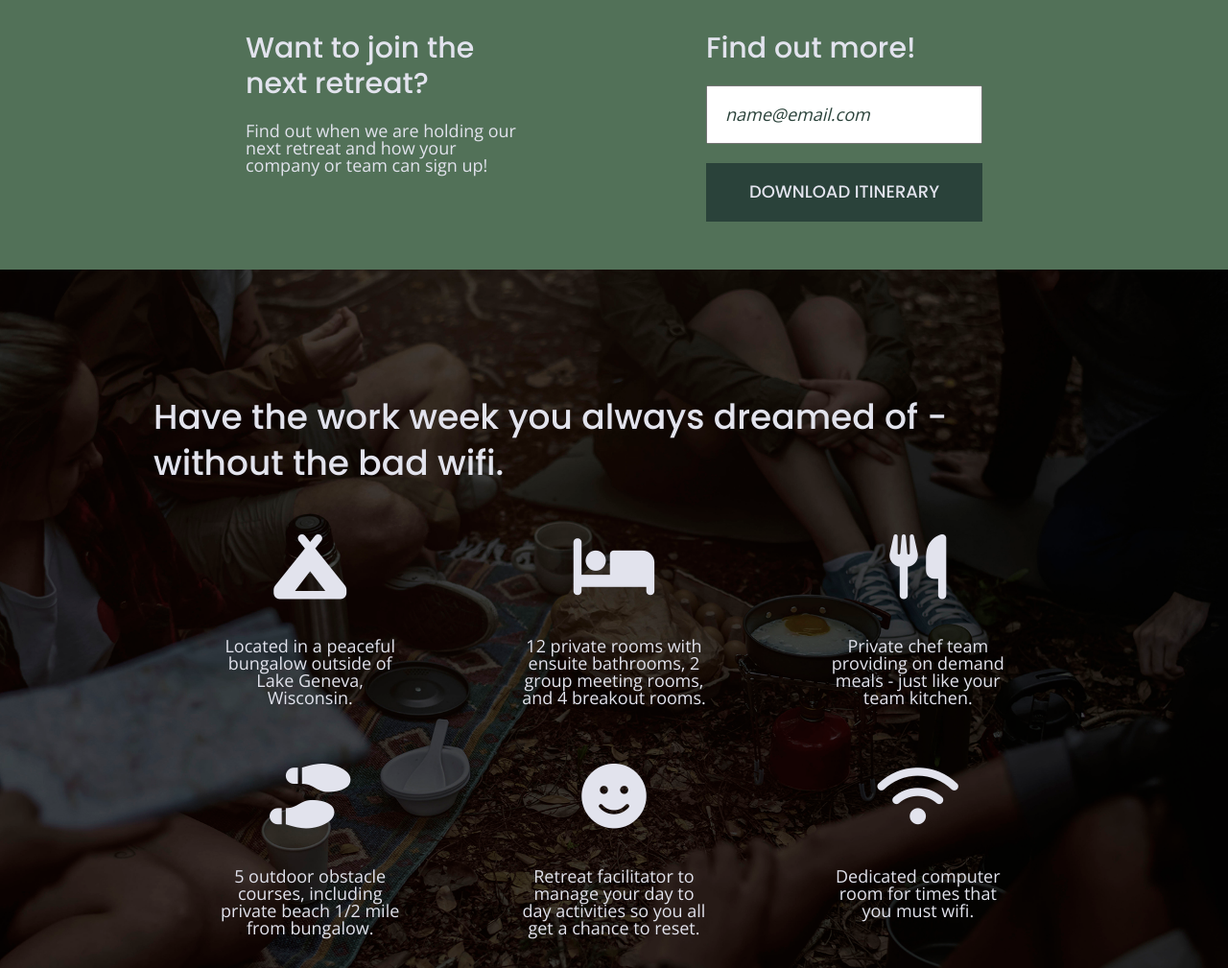
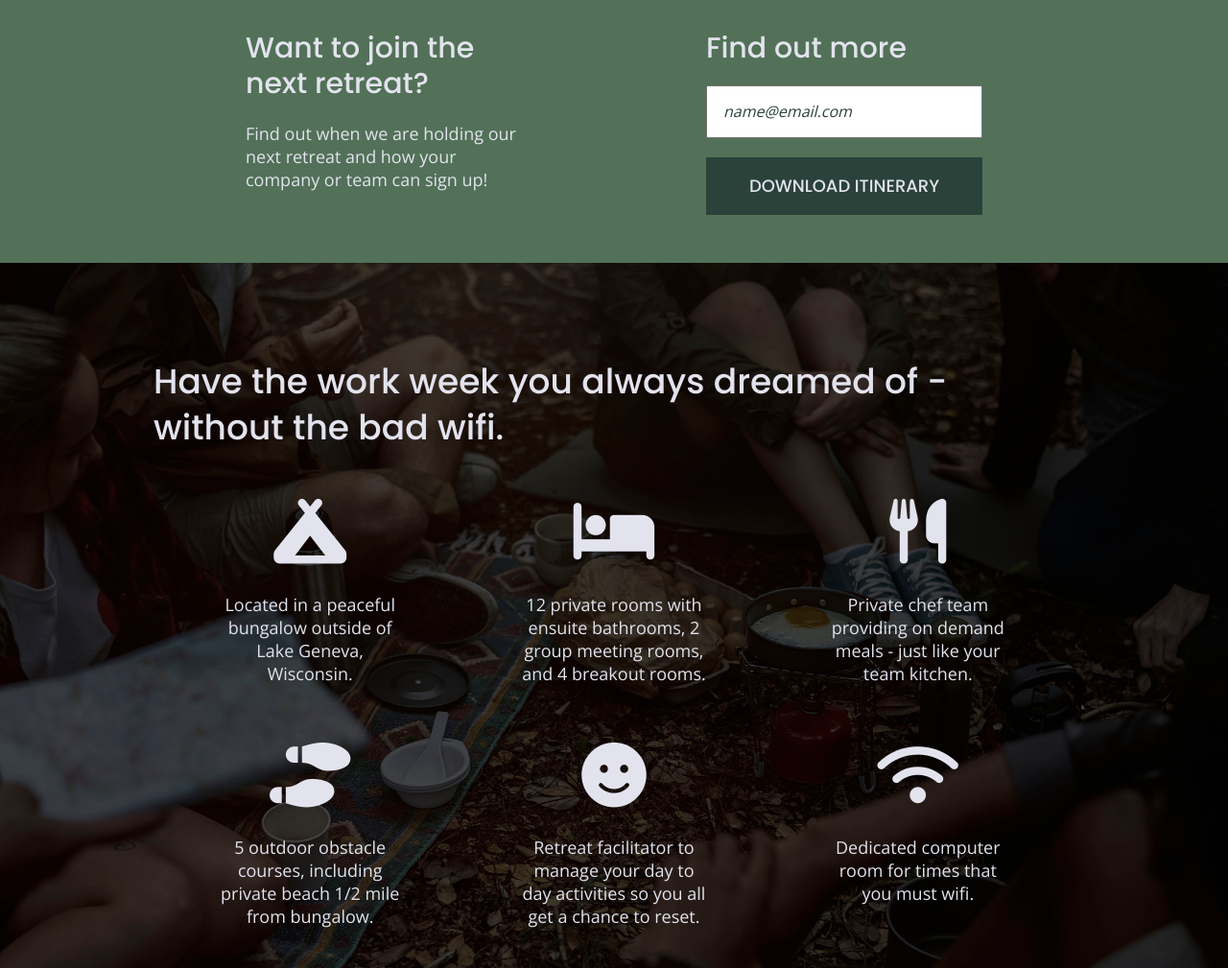
Before and after one commit to TanyaEychner/unplugged-responsive, a website: page index.html in a window 1280 px wide. Shown: the part 720-1729 px from the top of the page at 96% size. Drawn offline with nearby package versions, Linux system fonts and the light colour scheme.

Commit message:
Everything looks great

```diff
--- a/css/main.css
+++ b/css/main.css
@@ -115,6 +115,7 @@ h2 {
   font-family: 'Poppins', sans-serif;
   font-size: 1.875em;
   font-weight: 500;
+  margin: 0;
 }
 
 h3,
@@ -139,7 +140,7 @@ figure {
 }
 
 address {
-  font-family: normal;
+  font-style: normal;
 }
 
 .content-wrapper {
@@ -169,7 +170,7 @@ header figure {
 .header-divider {
   height: 1px;
   width: 100%;
-  padding: 10px 0 20px 0;
+  margin: 10px 0 20px 0;
   background: #3a3a3a;
 }
 
@@ -272,8 +273,6 @@ input[type=text] {
   box-sizing: border-box;
   width: 100%;
   color: #2a423a;
-  font-size: 1.125em;
-  font-weight: 500;
   font-style: italic;
   padding: 1em;
 }
@@ -311,16 +310,16 @@ input[type=button] {
   margin: 30px 0;
 }
 
-.features i {
-  font-size: 3.75em;
-  margin-bottom: 40px;
-}
-
 .features .features-items {
   display: flex;
   justify-content: center;
   align-items: flex-start;
   flex-flow: row wrap;
+}
+
+.features i {
+  font-size: 3.75em;
+  margin-bottom: 40px;
 }
 
 .features p {
@@ -577,15 +576,23 @@ input[type=button] {
     margin-bottom: 20px;
   }
 
+  .features .features-items {
+    align-items: flex-start;
+  }
+
   .features article {
     display: flex;
-  align-items: center;
-  flex-flow: column wrap;
-  flex-basis: 50%;
+    align-items: center;
+    flex-flow: column wrap;
+    flex-basis: 50%;
  }
 
   .features .features-item-description {
     width: 62%;
+  }
+
+  .features i {
+    margin-bottom: 30px;
   }
 
   /* Reviews */
@@ -649,7 +656,7 @@ input[type=button] {
   display: flex;
   justify-content: space-between;
   align-items: flex-start;
-  padding: 20px;
+  padding-top: 20px;
   }
 
   .mission-content p {
@@ -792,10 +799,12 @@ input[type=button] {
     font-size: 3em;
   }
 
-  .faq h4, p {
+  .faq h4,
+  .faq p {
     font-size: 1.125em;
     line-height: 1em;
   }
+}
 
 /* ==========================================================================
    Print styles.
--- a/index.html
+++ b/index.html
@@ -62,7 +62,7 @@
           </div>
 
           <div class="form">
-            <h3>Find out more!</h3>
+            <h3>Find out more</h3>
             <input type="text" name="name" value="name@email.com">
             <input type="button" value="Download Itinerary">
           </div>
```
